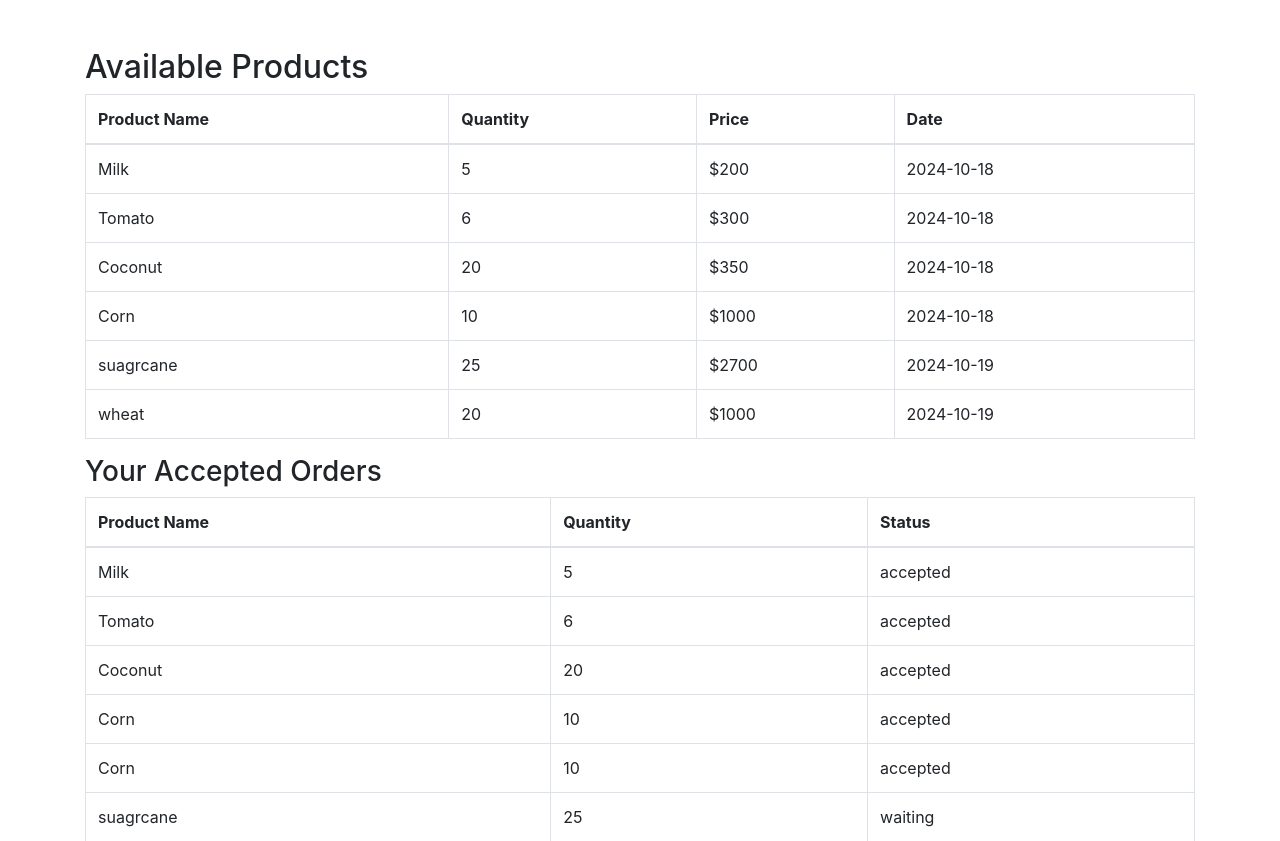
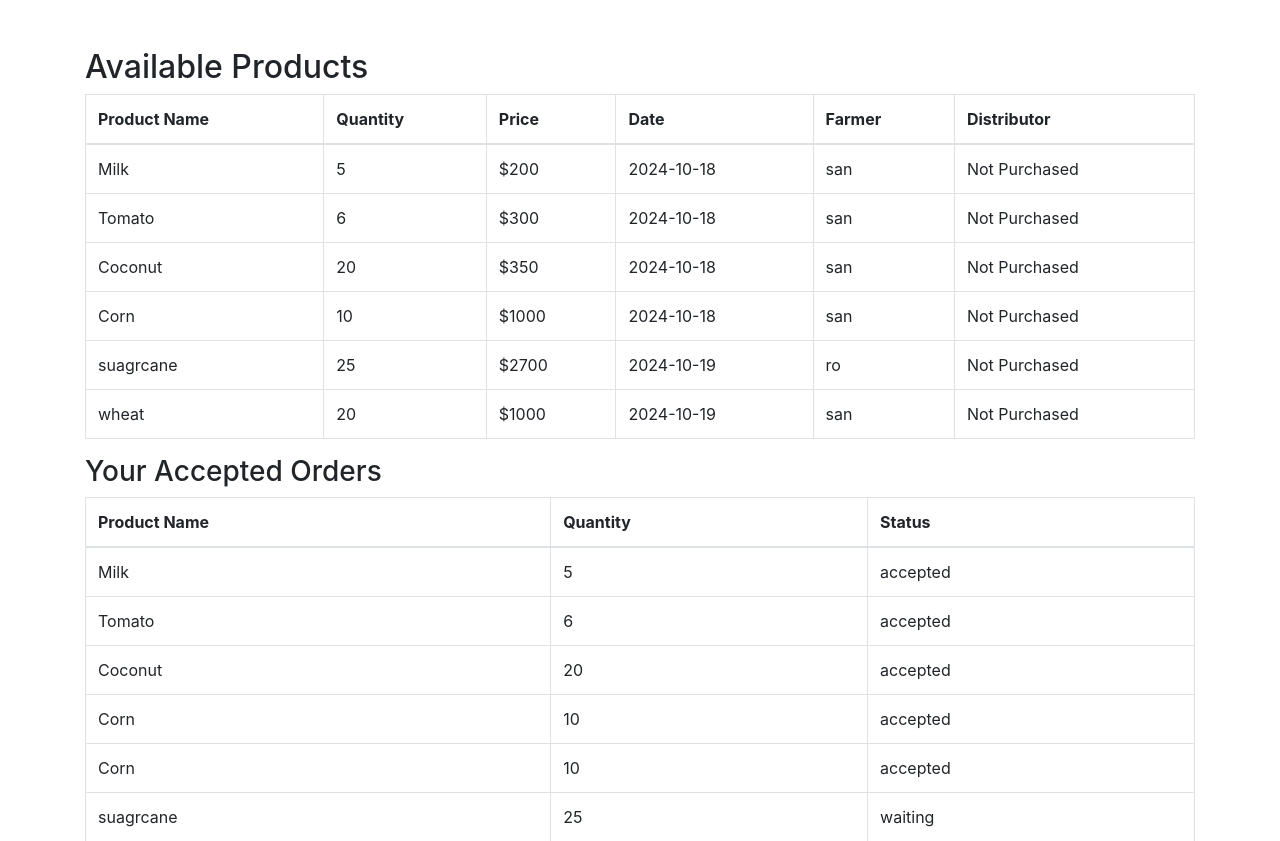
Before and after one commit to HareeshRV2004/CodeOclock_new, a Flask app: template templates/product_list.html in a window 1280 px wide. Shown: the top 841 px of the page. Run offline with Flask 3, Linux system fonts and the light colour scheme; the template is opened without the code that fills it: values that come from a table or form of the project are taken from there, others are empty; some libraries are stand-ins or nearby versions.

Commit message:
powernap

```diff
--- a/app.py
+++ b/app.py
@@ -143,7 +143,27 @@ def view_products():
         accepted_orders = Order.query.filter_by(distributor_id=session['user_id'], status='accepted').all()
         accepted_product_ids = [order.product_id for order in accepted_orders]
 
-        available_products = [product for product in products if product.id not in accepted_product_ids]
+        available_products = []
+        for product in products:
+            product_info = {
+                'id': product.id,
+                'name': product.name,
+                'quantity': product.quantity,
+                'price': product.price,
+                'manufacture_date': product.manufacture_date,
+                'farmer_name': product.farmer_name,
+                'purchased_by': None
+            }
+
+            # Check if the product has been purchased by any distributor
+            order = Order.query.filter_by(product_id=product.id, status='accepted').first()
+            if order:
+                distributor = User.query.get(order.distributor_id)
+                product_info['purchased_by'] = distributor.username
+
+            # Only show products that have not been purchased by the current distributor
+            if product.id not in accepted_product_ids:
+                available_products.append(product_info)
 
         return render_template('product_list.html', products=available_products, accepted_orders=accepted_orders)
     return redirect(url_for('login'))
--- a/templates/product_list.html
+++ b/templates/product_list.html
@@ -17,6 +17,8 @@
                     <th>Quantity</th>
                     <th>Price</th>
                     <th>Date</th>
+                    <th>Farmer</th>
+                    <th>Distributor</th>
                     {% if session.role == 'distributor' %}
                     <th>Actions</th>
                     {% endif %}
@@ -29,6 +31,14 @@
                     <td>{{ product.quantity }}</td>
                     <td>${{ product.price }}</td>
                     <td>{{ product.manufacture_date }}</td>
+                    <td>{{ product.farmer_name }}</td>
+                    <td>
+                        {% if product.purchased_by %}
+                            {{ product.purchased_by }}
+                        {% else %}
+                            Not Purchased
+                        {% endif %}
+                    </td>
                     {% if session.role == 'distributor' %}
                     <td>
                         <form action="{{ url_for('buy_product', product_id=product.id) }}" method="post">
@@ -39,7 +49,7 @@
                 </tr>
                 {% else %}
                 <tr>
-                    <td colspan="4" class="text-center">No products available.</td>
+                    <td colspan="6" class="text-center">No products available.</td>
                 </tr>
                 {% endfor %}
             </tbody>
```
Also changed, not shown: instance/goods.db, static/qr_codes/5.png (added), static/qr_codes/6.png (added), 1 other file.
